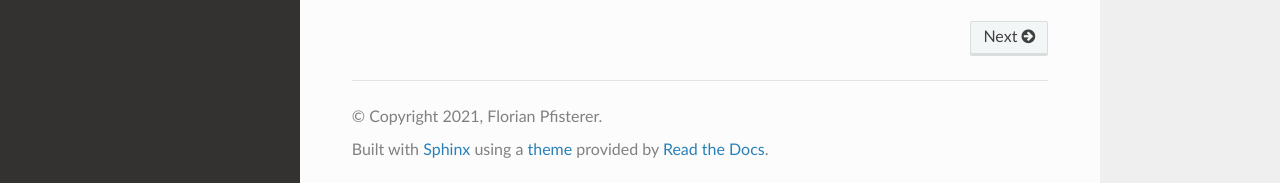
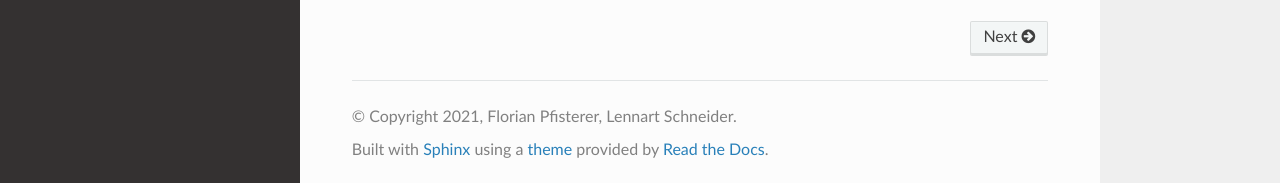
Before and after one commit to slds-lmu/yahpo_gym, a Sphinx documentation site: the page built from yahpo_gym/docs/source/index.rst, in a window 1280 px wide and 900 px high, scrolled down 1175 px. Shown: the part 714-897 px from the top of the window. Built offline with Sphinx 7.4.7 and the Read the Docs theme 2.0.0, drawn with Linux system fonts in a browser that asks for light colours.

Commit message:
doc: add LS

```diff
--- a/yahpo_gym/docs/source/conf.py
+++ b/yahpo_gym/docs/source/conf.py
@@ -31,8 +31,8 @@ sys.path.insert(0, os.path.abspath('../yahpo_gym'))
 # -- Project information -----------------------------------------------------
 
 project = 'yahpo_gym'
-copyright = '2021, Florian Pfisterer'
-author = 'Florian Pfisterer'
+copyright = '2021, Florian Pfisterer, Lennart Schneider'
+author = 'Florian Pfisterer, Lennart Schneider'
 
 # The short X.Y version
 version = '0.1'
@@ -146,7 +146,7 @@ latex_elements = {
 #  author, documentclass [howto, manual, or own class]).
 latex_documents = [
     (master_doc, 'yahpo_gym.tex', 'yahpo\\_gym Documentation',
-     'Florian Pfisterer', 'manual'),
+     'Florian Pfisterer, Lennart Schneider', 'manual'),
 ]
 
 
--- a/yahpo_gym/docs/source/index.rst
+++ b/yahpo_gym/docs/source/index.rst
@@ -20,7 +20,7 @@ Our library makes use of ConfigSpace(https://automl.github.io/ConfigSpace/> to d
 many existing projects e.g. HpBandSter(https://github.com/automl/HpBandSter).
 
 
-.. image:: _static/results.png
+.. image:: _static/anytime_average_rank_mf.jpg
     :align: center
     :width: 800px
     :alt: alternate text
```
Also changed, not shown: assets/anytime_average_rank_mo.jpg (added), yahpo_gym/docs/source/_static/anytime_average_rank_mf.jpg (added), yahpo_gym/docs/source/_static/anytime_average_rank_mo.jpg (added), yahpo_gym/docs/source/_static/results.png (deleted), yahpo_gym/docs/source/_static/results_mo.png (deleted), yahpo_gym_r/LICENSE.md, 10 other files.
